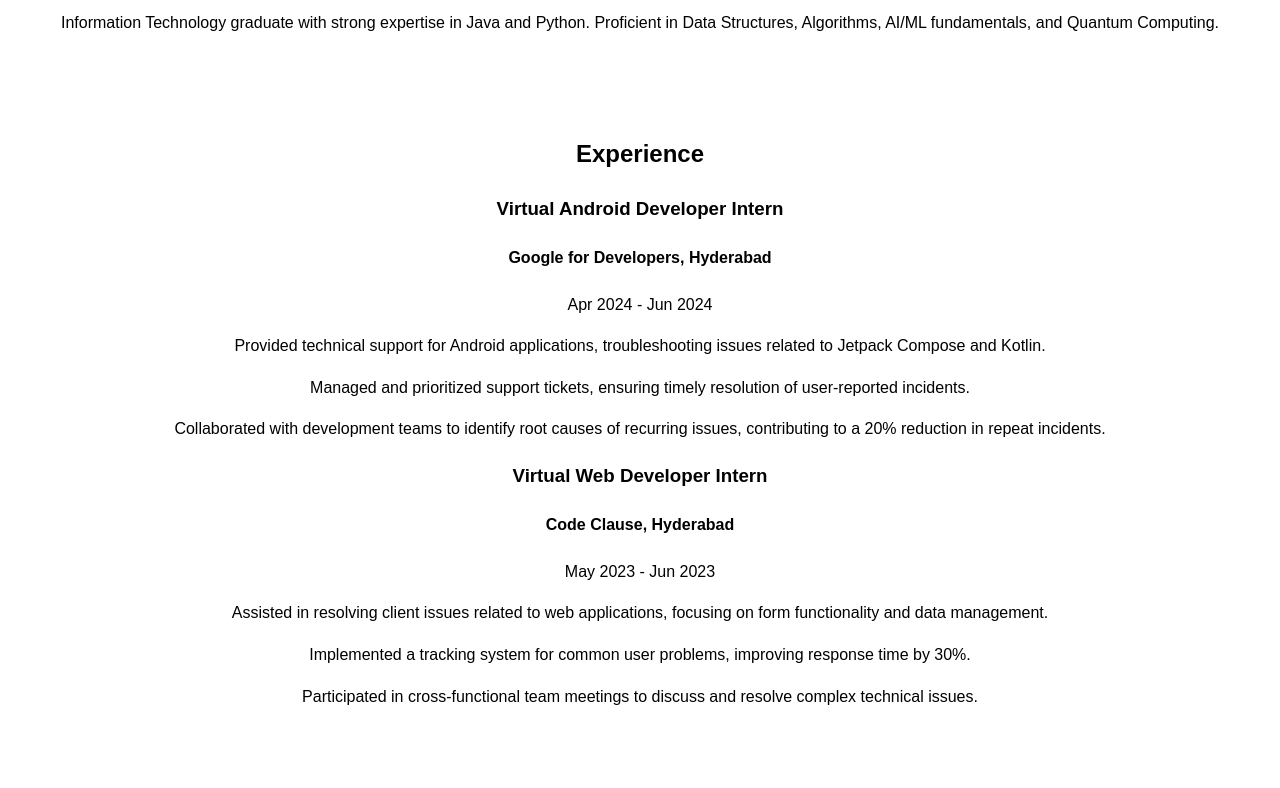
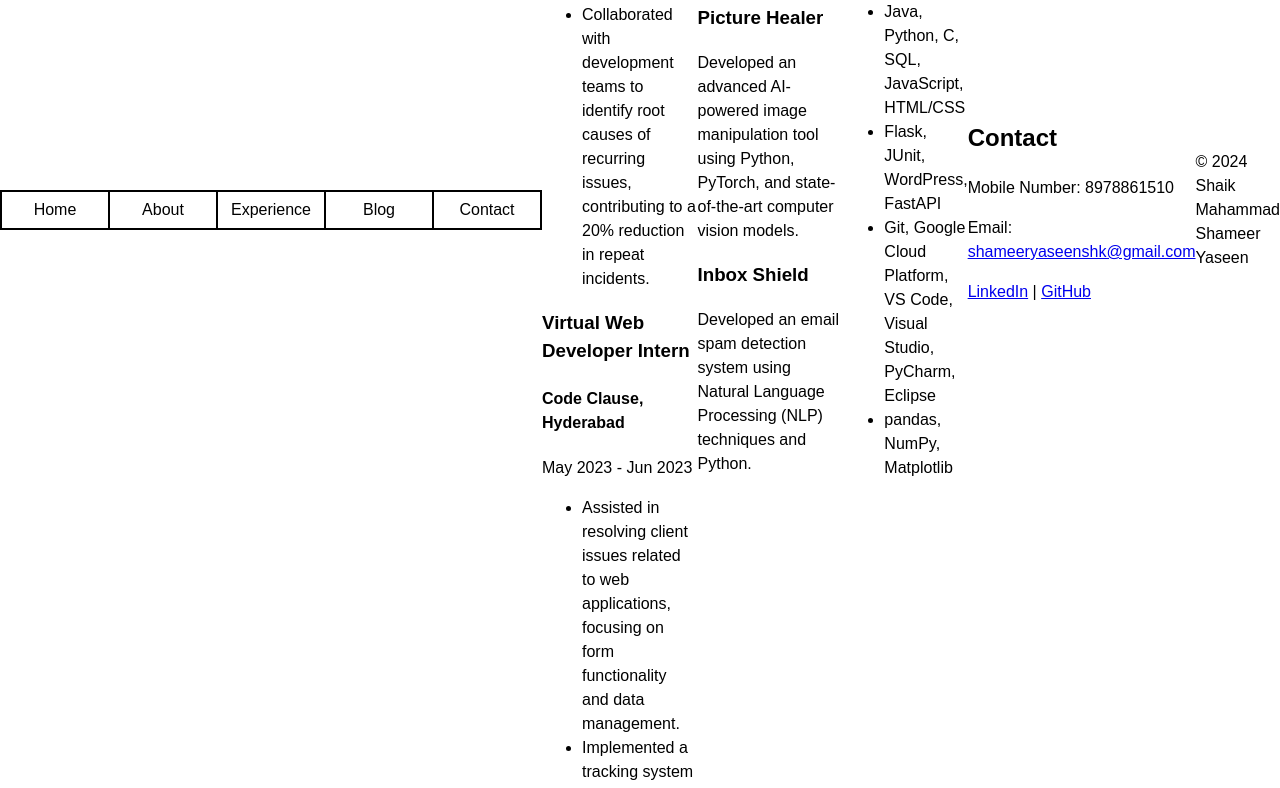
Before and after one commit to shameeryaseen/portfolio1, a plain HTML site: page index.html in a window 1280 px wide. Shown: the part 190-978 px from the top of the page. Drawn offline with Linux system fonts and the light colour scheme; a script that the page names is missing.

Commit message:
Second Commit

```diff
--- a/index.html
+++ b/index.html
@@ -8,22 +8,15 @@
 	<script src="myscripts.js"></script>
 </head>
 <body>
-    <header>
-        <nav>
-            <ul>
-                <li><a href="#About">About Me</a></li>
-                <li><a href="#Experience">Experience</a></li>
-                <li><a href="#Projects">Projects</a></li>
-                <li><a href="#Skills">Skills</a></li>
-                <li><a href="#Contact">Contact</a></li>
-            </ul>
-        </nav>
-    </header>
-
-    <section id="about">
-        <h1>Shaik Mahammad Shameer Yaseen</h1>
-        <p>Information Technology graduate with strong expertise in Java and Python. Proficient in Data Structures, Algorithms, AI/ML fundamentals, and Quantum Computing.</p>
-    </section>
+    <nav id="cubicle">
+        <ul class="links">
+            <li><a href="#" title="Home"></a></li>
+            <li><a href="#about" title="About"></a></li>
+            <li><a href="#Experience" title="Experience"></a></li>
+            <li><a href="#blog" title="Blog"></a></li>
+            <li><a href="#contact" title="Contact"></a></li>
+        </ul>
+    </nav>
 
     <section id="experience">
         <h2>Experience</h2>
--- a/styles.css
+++ b/styles.css
@@ -6,38 +6,72 @@ body {
   box-sizing: border-box;
 }
 
-header {
-  background: #333;
-  color: #fff;
-  padding: 1rem 0;
-  text-align: center;
+@import url(https://fonts.bunny.net/css?family=nunito:400,400i,600,600i,800,800i);
+*,*::before,*::after{box-sizing:border-box}body{margin:0;padding:0;width:100vw;height:100vh;display:flex;justify-content:center;align-items:center;font-family:'Nunito', sans-serif;font-size:16px;line-height:1.5}
+:root{
+    --color1:#000;
+    --color2:#fff;
+    --height:40px;
+    --width:110px;
+    --border:2px;
 }
-
-nav ul {
-  list-style: none;
-  padding: 0;
+#cubicle {
+    height: var(--height);
 }
-
-nav ul li {
-  display: inline;
-  margin: 0 10px;
+#cubicle > .links {
+    display: flex;
+    width: auto;
+    flex-direction: row;
+    align-items: center;
+    justify-content: flex-start;
+    margin: 0;
+    padding: 0;
+    list-style: none
 }
-
-nav ul li a {
-  color: #fff;
-  text-decoration: none;
+#cubicle > .links li {
+    flex: 1;
+    min-width: var(--width);
+    height: var(--height);
+    margin: 0 0 0 calc(-1 * var(--border));
+    perspective: 1000px;
+    z-index: 1
 }
-
-section {
-  padding: 2rem 0;
-  text-align: center;
+#cubicle > .links li:first-child {
+    margin-left: 0;
 }
-
-section ul {
-  list-style: none;
-  padding: 0;
+#cubicle > .links li:hover {
+    z-index: 2
 }
-
-section ul li {
-  margin: 1rem 0;
+#cubicle > .links a {
+    display: block;
+    height: var(--height);
+    position: relative;
+    text-decoration: none;
+    transform-style: preserve-3d;
+    transform: translateZ(calc(-1 * calc(var(--height) / 2)));
+    transition: transform 0.5s cubic-bezier(.08,.82,.17,1)
 }
+#cubicle > .links a:hover {
+    transform: translateZ(calc(-1 * calc(var(--height) / 2))) rotateX(-90deg);
+}
+#cubicle > .links a::before,
+#cubicle > .links a::after {
+    display: flex;
+    justify-content: center;
+    align-items: center;
+    width: var(--width);
+    height: var(--height);
+    position: absolute;
+    border: var(--border) solid var(--color1);
+    content: attr(title);
+}
+#cubicle > .links a::before {
+    background-color: var(--color2);
+    color: var(--color1);
+    transform: rotateY(0deg) translateZ(calc(var(--height) / 2))
+}
+#cubicle > .links a::after {
+    background-color: var(--color1);
+    color: var(--color2);
+    transform: rotateX(90deg) translateZ(calc(var(--height) / 2))
+}
```
Also changed, not shown: About.html (added, +4 -0 lines), Contact.html (added, +10 -0 lines), Experience.html (added, +23 -0 lines), Project.Html (added, +11 -0 lines), skills.html (added, +9 -0 lines).
